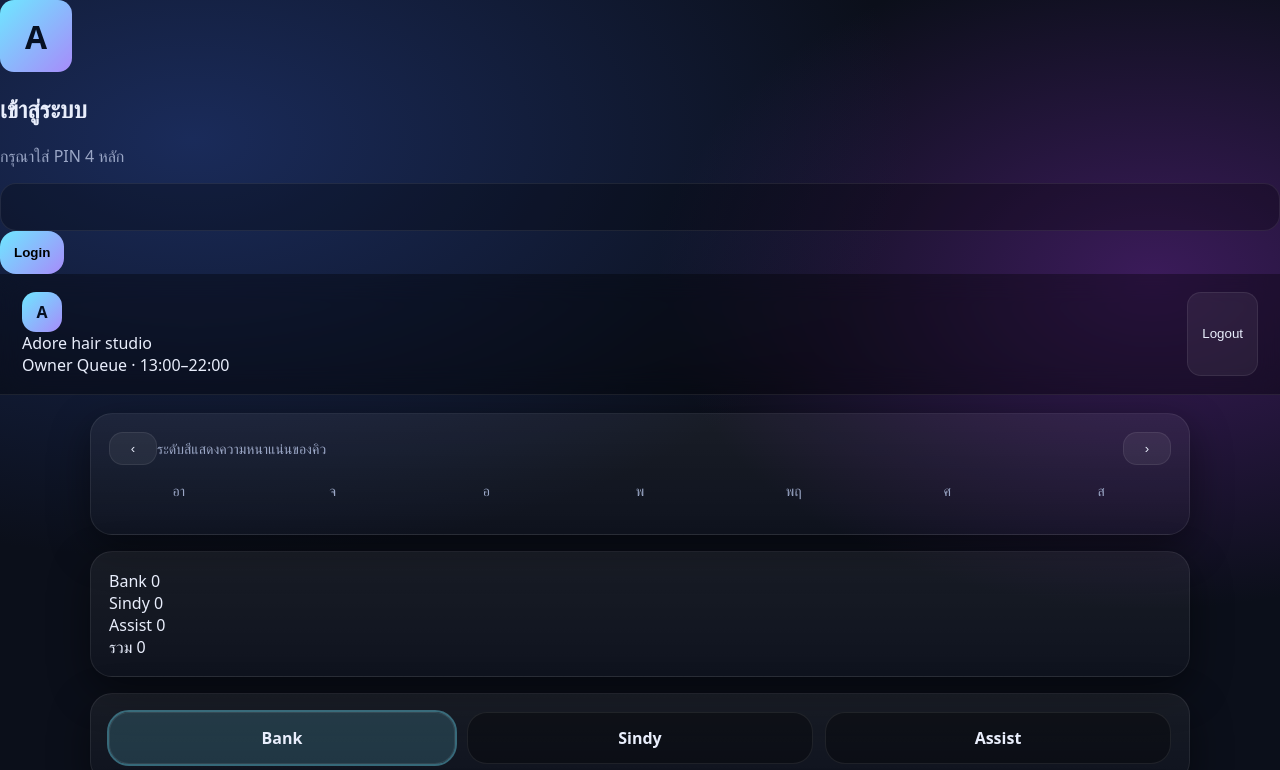
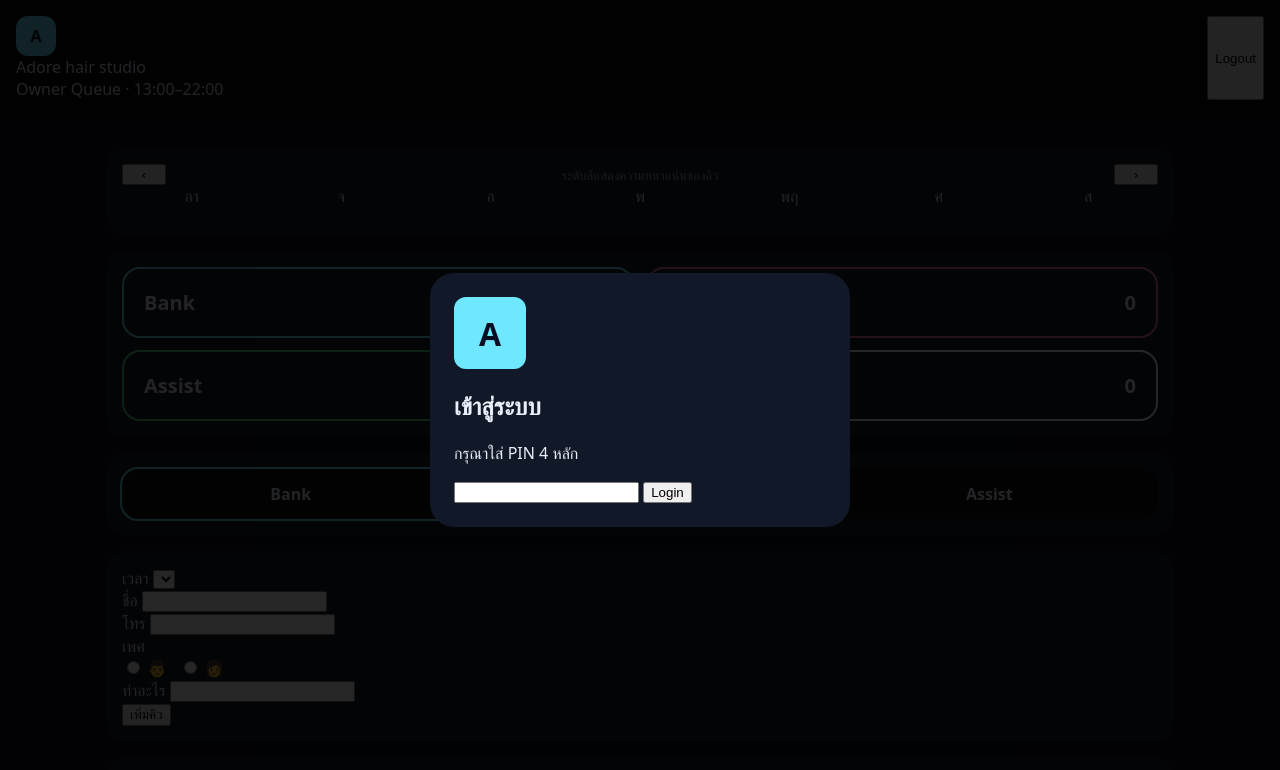
Before and after one commit to natthakitkich/adore-hair, a website: page public/index.html in a window 1280 px wide. Shown: the top 770 px of the page. Drawn offline with Linux system fonts and the light colour scheme.

Commit message:
Update style.css

```diff
--- a/public/style.css
+++ b/public/style.css
@@ -1,178 +1,128 @@
-/* =========================
-   THEME VARIABLES
-========================= */
-:root{
-  --bg:#0b0f1a;
-  --text:#e9eefc;
-  --muted:#9aa6c5;
-
-  --accent:#6ee7ff;
-  --accent2:#a78bfa;
-
-  --danger:#ff5c7a;
-  --ok:#2cff9c;
-
-  --stroke:rgba(255,255,255,.08);
-  --shadow:0 14px 40px rgba(0,0,0,.45);
-}
-
-/* =========================
-   BASE
-========================= */
+/* ===== BASE ===== */
 *{box-sizing:border-box}
 body{
   margin:0;
-  font-family: ui-sans-serif, system-ui;
-  background:
-    radial-gradient(1200px 700px at 15% 10%, #1a2b5a 0%, transparent 60%),
-    radial-gradient(900px 600px at 90% 20%, #3b1b5a 0%, transparent 55%),
-    var(--bg);
-  color:var(--text);
+  font-family: system-ui, -apple-system;
+  background:#0b0f1a;
+  color:#e9eefc;
 }
 .hidden{display:none!important}
-.row{display:flex;gap:16px;align-items:center}
-.muted{color:var(--muted)}
-.msg.err{color:var(--danger)}
+.row{display:flex;gap:12px;align-items:center}
 
-/* =========================
-   INPUT / BUTTON
-========================= */
-input,select{
-  width:100%;
-  padding:14px;
-  font-size:16px;
-  border-radius:16px;
-  border:1px solid var(--stroke);
-  background:rgba(0,0,0,.28);
-  color:var(--text);
-}
-.primary{
-  background:linear-gradient(135deg,var(--accent),var(--accent2));
-  border:none;
-  border-radius:16px;
-  font-weight:900;
-  padding:14px;
-}
-.ghost{
-  background:rgba(255,255,255,.06);
-  border:1px solid var(--stroke);
-  color:var(--text);
-  padding:8px 14px;
-  border-radius:14px;
-}
-
-/* =========================
-   TOPBAR / LAYOUT
-========================= */
+/* ===== TOPBAR ===== */
 .topbar{
-  position:sticky;
-  top:0;
-  z-index:10;
-  padding:18px 22px;
+  padding:16px;
   display:flex;
   justify-content:space-between;
-  background:rgba(0,0,0,.35);
-  backdrop-filter:blur(14px);
-  border-bottom:1px solid var(--stroke);
+  background:rgba(0,0,0,.4);
 }
 .avatar{
-  width:40px;height:40px;border-radius:14px;
+  width:40px;height:40px;border-radius:12px;
+  background:#6ee7ff;
+  color:#061022;
   display:flex;align-items:center;justify-content:center;
   font-weight:900;
-  background:linear-gradient(135deg,var(--accent),var(--accent2));
-  color:#061022;
 }
 .avatar.big{width:72px;height:72px;font-size:32px}
-.wrap{width:min(1100px,94vw);margin:18px auto 64px}
+
+/* ===== PANEL ===== */
+.wrap{max-width:1100px;margin:0 auto;padding:16px}
 .panel{
-  background:linear-gradient(180deg,rgba(255,255,255,.06),rgba(255,255,255,.02));
-  border:1px solid var(--stroke);
-  border-radius:22px;
-  padding:18px;
-  box-shadow:var(--shadow);
+  background:rgba(255,255,255,.05);
+  border-radius:20px;
+  padding:16px;
   margin-top:16px;
 }
 
-/* =========================
-   CALENDAR (เหมือนภาพ)
-========================= */
+/* ===== CALENDAR ===== */
+.calendarPanel{overflow:hidden}
 .calendarHeader{
   display:grid;
-  grid-template-columns:48px 1fr 48px;
+  grid-template-columns:44px 1fr 44px;
   align-items:center;
-  margin-bottom:10px;
 }
-.calendarTitle{
-  font-size:28px;
-  font-weight:900;
-}
-.calendarSubtitle{
-  font-size:14px;
-  color:var(--muted);
-}
+.calendarTitle{font-size:26px;font-weight:900;text-align:center}
+.calendarSubtitle{text-align:center;font-size:13px;color:#9aa6c5}
 .calWeekHead,.calGrid{
   display:grid;
   grid-template-columns:repeat(7,1fr);
-  gap:14px;
+  gap:10px;
   text-align:center;
 }
-.calWeekHead{
-  font-size:14px;
-  color:var(--muted);
-  margin:16px 0;
-}
+.calGrid{margin-top:12px}
 .calCell{
   aspect-ratio:1/1;
-  border-radius:50%;
   display:flex;
   align-items:center;
   justify-content:center;
-  cursor:pointer;
 }
 .calNum{
-  width:52px;height:52px;border-radius:50%;
+  width:42px;height:42px;border-radius:50%;
   display:flex;align-items:center;justify-content:center;
-  font-size:20px;font-weight:900;
+  font-weight:900;
 }
+.calCell.selected{outline:2px solid #fff}
 
-/* density colors */
-.calNum.low{
-  background:rgba(44,255,156,.25);
-  color:#2cff9c;
+/* density */
+.calNum.low{background:#1f3;color:#0f0}
+.calNum.mid{background:#0ff3;color:#6ee7ff}
+.calNum.high{background:#ff03;color:#fde047}
+.calNum.full{background:#f003;color:#ff5c7a}
+
+/* ===== SUMMARY ===== */
+.summaryGrid{
+  display:grid;
+  grid-template-columns:repeat(2,1fr);
+  gap:12px;
 }
-.calNum.mid{
-  background:rgba(110,231,255,.25);
-  color:#6ee7ff;
+.summaryCard{
+  padding:20px;
+  border-radius:18px;
+  font-size:20px;
+  font-weight:900;
+  display:flex;
+  justify-content:space-between;
 }
-.calNum.high{
-  background:rgba(253,224,71,.25);
-  color:#fde047;
-}
-.calNum.full{
-  background:rgba(255,92,122,.25);
-  color:#ff5c7a;
-}
-.calCell.selected{
-  outline:3px solid rgba(255,255,255,.5);
-}
+.summaryCard.bank{border:2px solid #6ee7ff}
+.summaryCard.sindy{border:2px solid #f472b6}
+.summaryCard.assist{border:2px solid #4ade80}
+.summaryCard.total{border:2px solid #fff}
 
-/* =========================
-   TABS / TABLE
-========================= */
+/* ===== TABS ===== */
 .tabs{display:flex;gap:12px}
 .tab{
   flex:1;
   padding:14px;
-  border-radius:20px;
-  border:1px solid var(--stroke);
-  background:rgba(0,0,0,.32);
+  border-radius:16px;
+  background:rgba(0,0,0,.4);
+  text-align:center;
   font-weight:900;
-  text-align:center;
 }
-.tab.active{
-  background:rgba(110,231,255,.16);
-  outline:2px solid rgba(110,231,255,.4);
+.tab.active{outline:2px solid #6ee7ff}
+
+/* ===== TABLE ===== */
+table{width:100%;border-collapse:collapse}
+th,td{padding:12px;border-bottom:1px solid rgba(255,255,255,.1)}
+td .stylist{
+  padding:4px 10px;
+  border-radius:12px;
+  font-weight:900;
 }
-table{width:100%;border-collapse:collapse}
-th,td{padding:12px;border-bottom:1px solid var(--stroke)}
-th{color:var(--muted)}
+.stylist.bank{border:1px solid #6ee7ff}
+.stylist.sindy{border:1px solid #f472b6}
+.stylist.assist{border:1px solid #4ade80}
+
+/* ===== MODAL ===== */
+.overlay{
+  position:fixed;inset:0;
+  background:rgba(0,0,0,.85);
+  display:grid;place-items:center;
+  z-index:999;
+}
+.modal{
+  background:#111827;
+  border-radius:24px;
+  padding:24px;
+  width:90%;
+  max-width:420px;
+}
```
